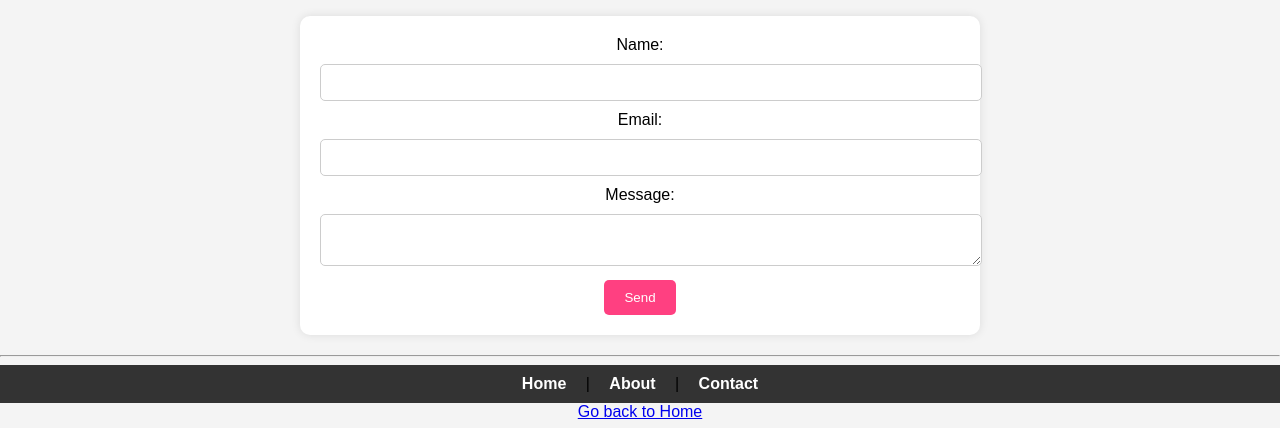
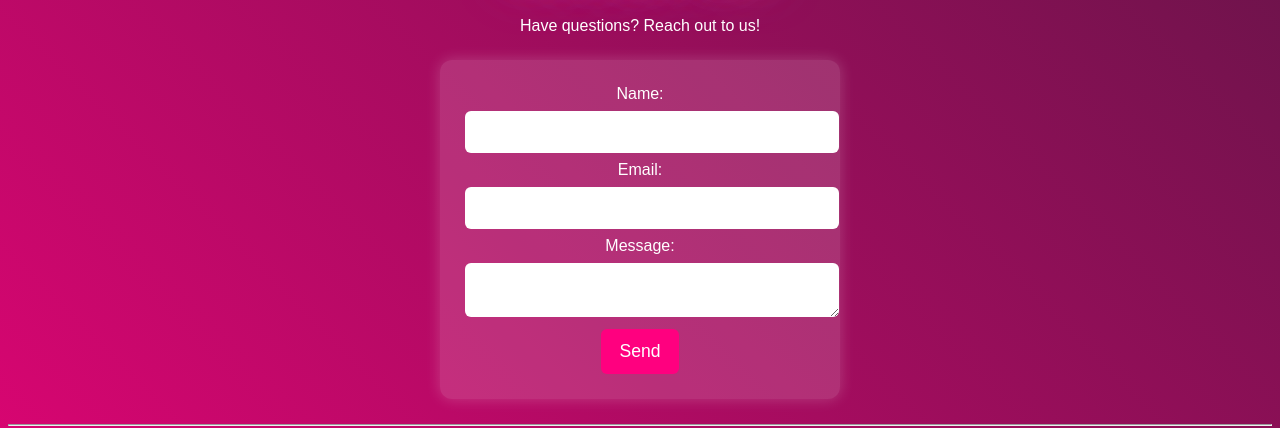
Before and after one commit to jbshub/clickwithME, a plain HTML site: page contact.html in a window 1280 px wide. Shown: the part 102-530 px from the top of the page. Drawn offline with Linux system fonts and the light colour scheme.

Commit message:
Update style.css
Signed-off-by: jbshub <jbsdotpbmc@gmail.com>

```diff
--- a/style.css
+++ b/style.css
@@ -1,60 +1,101 @@
-/* General Styles */
-body {
-    font-family: Arial, sans-serif;
-    background-color: #f4f4f4;
+/* EPIC WEBSITE STYLE - CLICKWITHME */
+
+/* Glowing Welcome Text */
+h1 {
+    color: #ff007f;
+    font-size: 3em;
     text-align: center;
-    margin: 0;
-    padding: 0;
+    text-shadow: 0 0 10px #ff007f, 0 0 20px #ff007f, 0 0 40px #ff007f;
+    animation: pulse 1.5s infinite alternate;
 }
 
-/* Header Styles */
-h1 {
-    color: #ff4081;
+@keyframes pulse {
+    0% { text-shadow: 0 0 10px #ff007f, 0 0 20px #ff007f, 0 0 40px #ff007f; }
+    100% { text-shadow: 0 0 20px #ff66b2, 0 0 40px #ff66b2, 0 0 60px #ff66b2; }
 }
 
-/* Navigation Styles */
-nav {
-    background: #333;
-    padding: 10px;
+/* Background Upgrade */
+body {
+    background: linear-gradient(45deg, #1e1e2f, #ff007f, #1e1e2f);
+    background-size: 400% 400%;
+    animation: backgroundMove 8s infinite alternate;
+    color: white;
+    font-family: 'Poppins', sans-serif;
+    text-align: center;
 }
 
+@keyframes backgroundMove {
+    0% { background-position: 0% 50%; }
+    100% { background-position: 100% 50%; }
+}
+
+/* Animated Navigation Links */
 nav a {
     color: white;
+    font-size: 1.5em;
     text-decoration: none;
     margin: 0 15px;
-    font-weight: bold;
+    transition: all 0.3s ease-in-out;
 }
 
 nav a:hover {
-    color: #ff4081;
+    color: yellow;
+    transform: scale(1.3) rotate(5deg);
+    text-shadow: 0 0 10px yellow;
 }
 
-/* Contact Form Styles */
+/* Floating Emojis */
+@keyframes floaty {
+    0% { transform: translateY(0px); }
+    50% { transform: translateY(-15px); }
+    100% { transform: translateY(0px); }
+}
+
+.emoji {
+    display: inline-block;
+    font-size: 2.5em;
+    animation: floaty 3s infinite ease-in-out;
+}
+
+/* Dark Mode Toggle */
+.dark-mode {
+    background: black;
+    color: #ff007f;
+    transition: all 0.5s ease;
+}
+
+/* Contact Form Styling */
 form {
-    background: white;
-    padding: 20px;
-    margin: 20px auto;
-    width: 50%;
-    border-radius: 10px;
-    box-shadow: 0 0 10px rgba(0, 0, 0, 0.1);
+    background: rgba(255, 255, 255, 0.15);
+    padding: 25px;
+    border-radius: 12px;
+    width: 350px;
+    margin: 25px auto;
+    box-shadow: 0 0 15px rgba(255, 255, 255, 0.2);
 }
 
 input, textarea {
     width: 100%;
-    padding: 10px;
-    margin: 10px 0;
-    border: 1px solid #ccc;
-    border-radius: 5px;
+    padding: 12px;
+    margin: 8px 0;
+    border-radius: 6px;
+    border: none;
+    font-size: 1em;
 }
 
 button {
-    background: #ff4081;
+    background: #ff007f;
     color: white;
+    padding: 12px 18px;
     border: none;
-    padding: 10px 20px;
-    border-radius: 5px;
+    border-radius: 6px;
     cursor: pointer;
+    transition: background 0.3s, transform 0.2s;
+    font-size: 1.1em;
 }
 
 button:hover {
-    background: #e600
+    background: yellow;
+    color: black;
+    transform: scale(1.1);
+}
```
